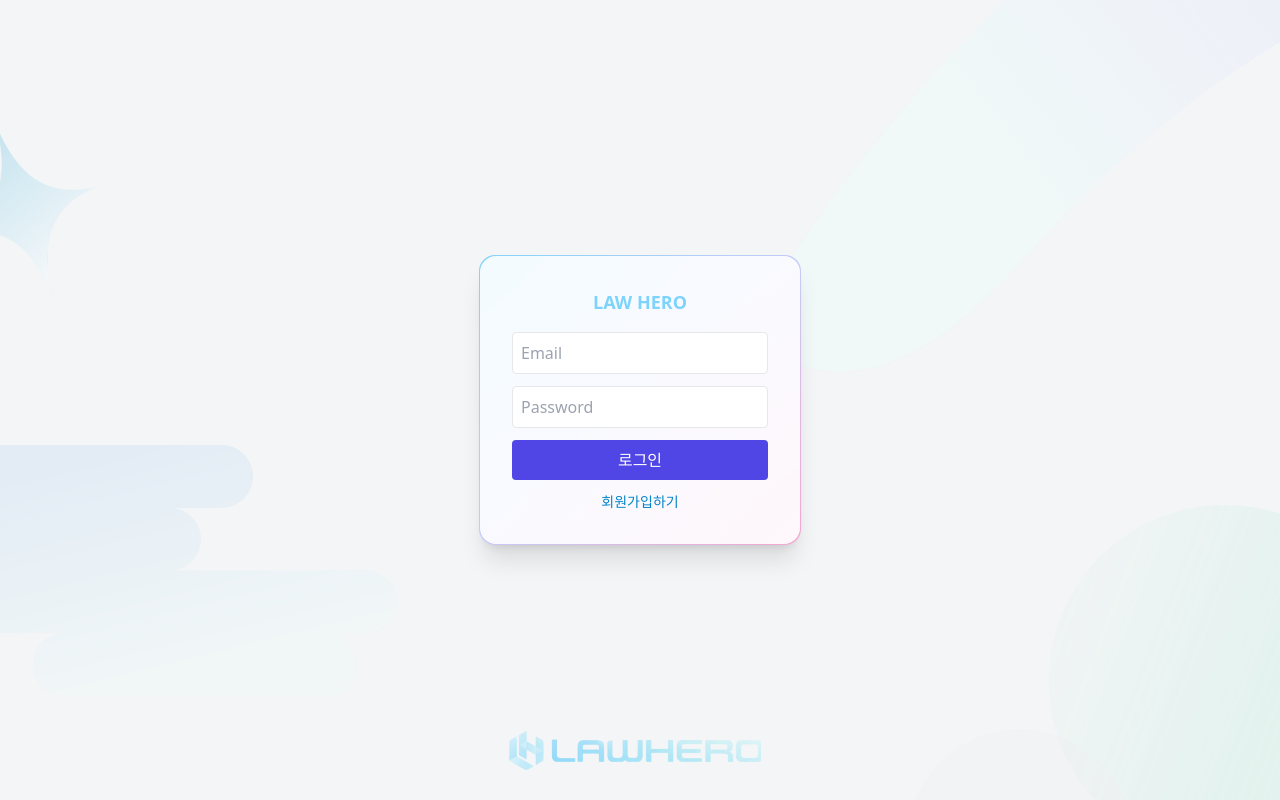
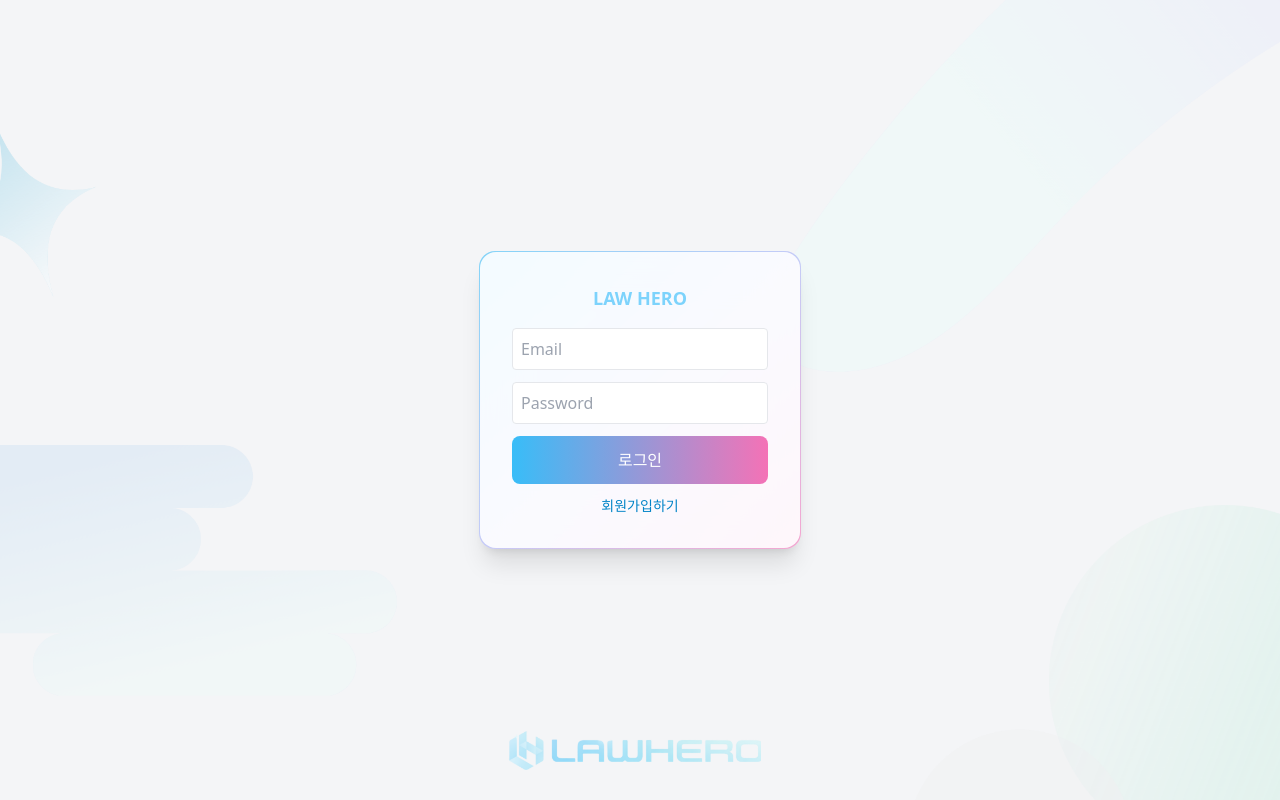
Before and after one commit to hsy1410-dev/lawhero, a React (Vite) app: page / in a window 1280 px wide. Built offline with nearby package versions, Linux system fonts and the light colour scheme; no server answers; the database is empty.

Commit message:
Update Login.jsx

```diff
--- a/src/Login.jsx
+++ b/src/Login.jsx
@@ -83,7 +83,12 @@
                 <button
                   type="submit"
                   disabled={loading}
-                  className="w-full p-2 rounded text-white bg-indigo-600 disabled:opacity-50"
+                  className="
+            w-full p-3 rounded-lg text-white
+            bg-gradient-to-r from-sky-400 to-pink-400
+            hover:from-sky-500 hover:to-pink-500
+            transition
+          "
                 >
                   로그인
                 </button>
```
